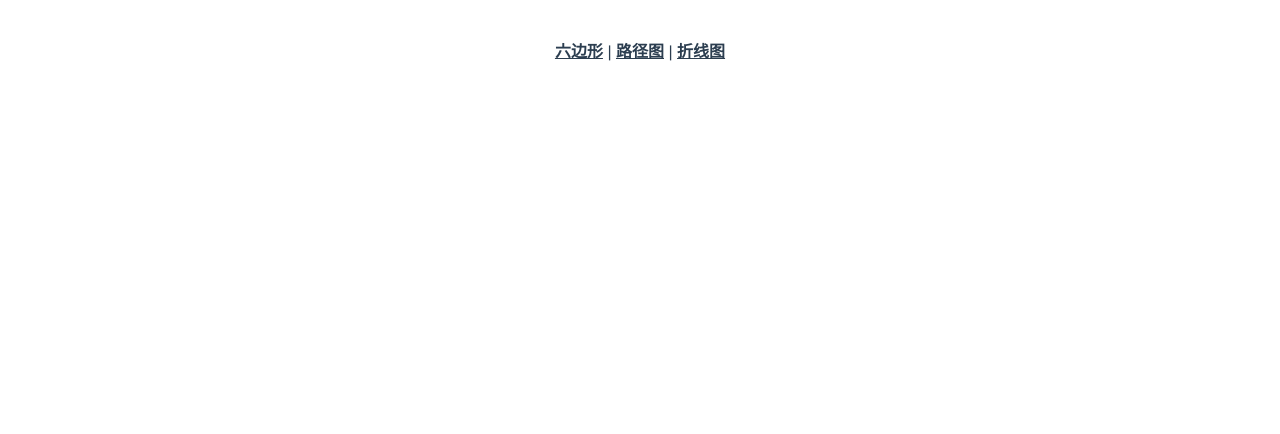
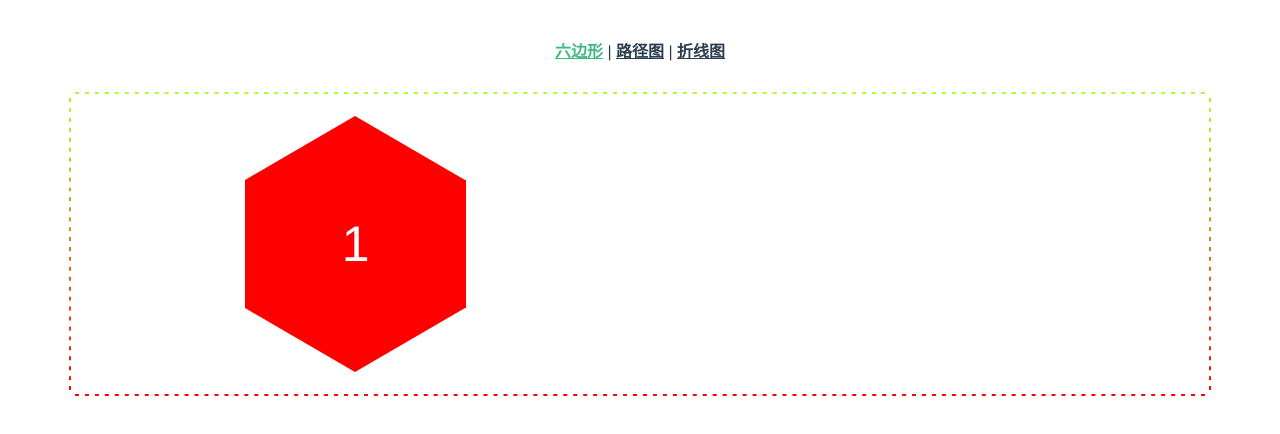
Before and after one commit to github-fw/vueDemo, a Vue app: page /home in a window 1280 px wide. Shown: the top 434 px of the page. Built offline with nearby package versions, Linux system fonts and the light colour scheme.

Commit message:
first commit

```diff
--- a/src/App.vue
+++ b/src/App.vue
@@ -1,7 +1,7 @@
 <template>
   <div id="app">
     <div id="nav">
-      <router-link to="/">六边形</router-link> |
+      <router-link to="/home">六边形</router-link> |
       <router-link to="/about">路径图</router-link> |
       <router-link to="/line">折线图</router-link>
     </div>
--- a/src/router.js
+++ b/src/router.js
@@ -12,6 +12,10 @@
   routes: [
     {
       path: '/',
+      redirect: '/home'
+    },
+    {
+      path: '/home',
       name: 'home',
       component: Home
     },
```
Also changed, not shown: 5 other files (tests, documents, lock files or other folders).
